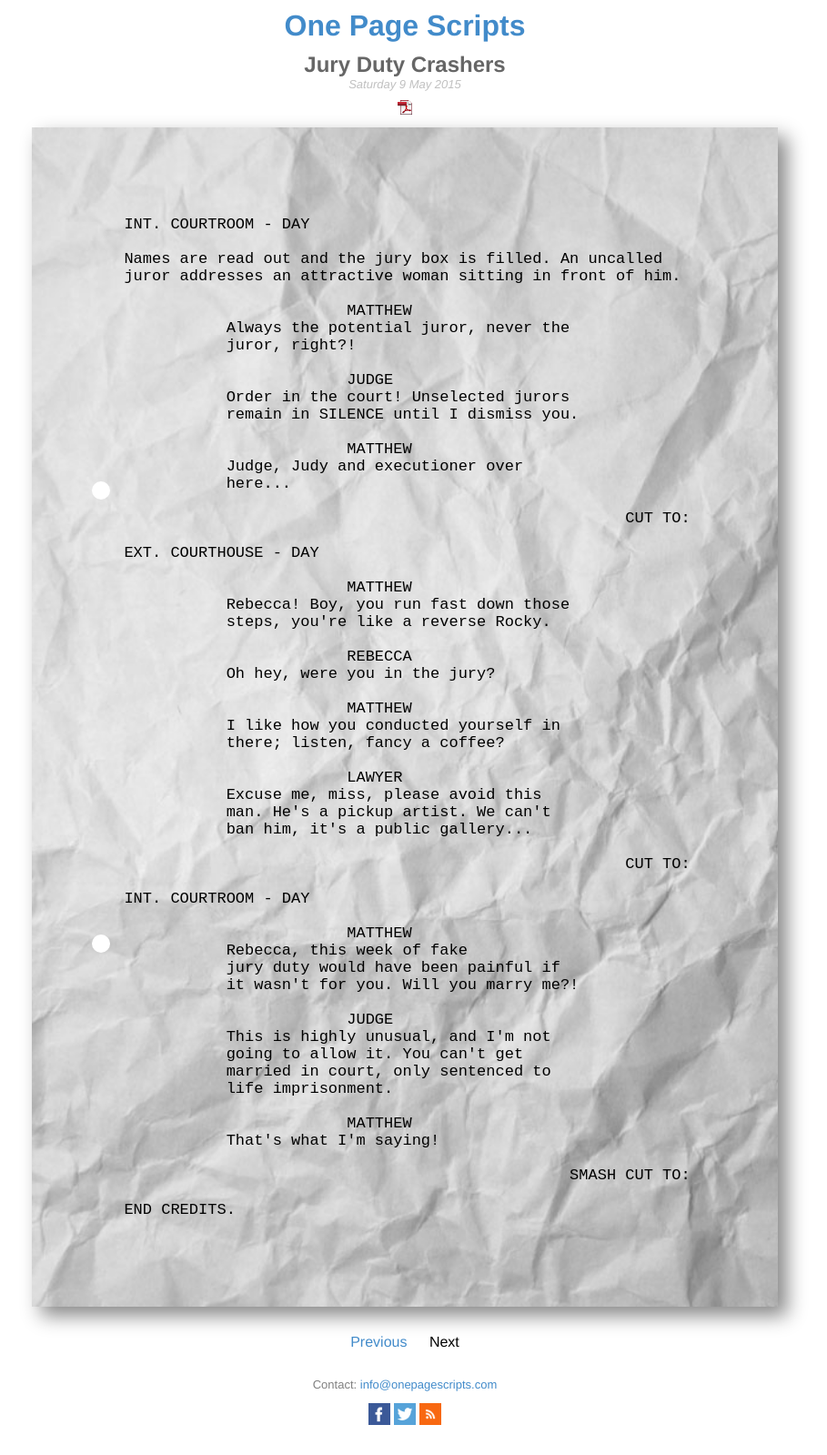
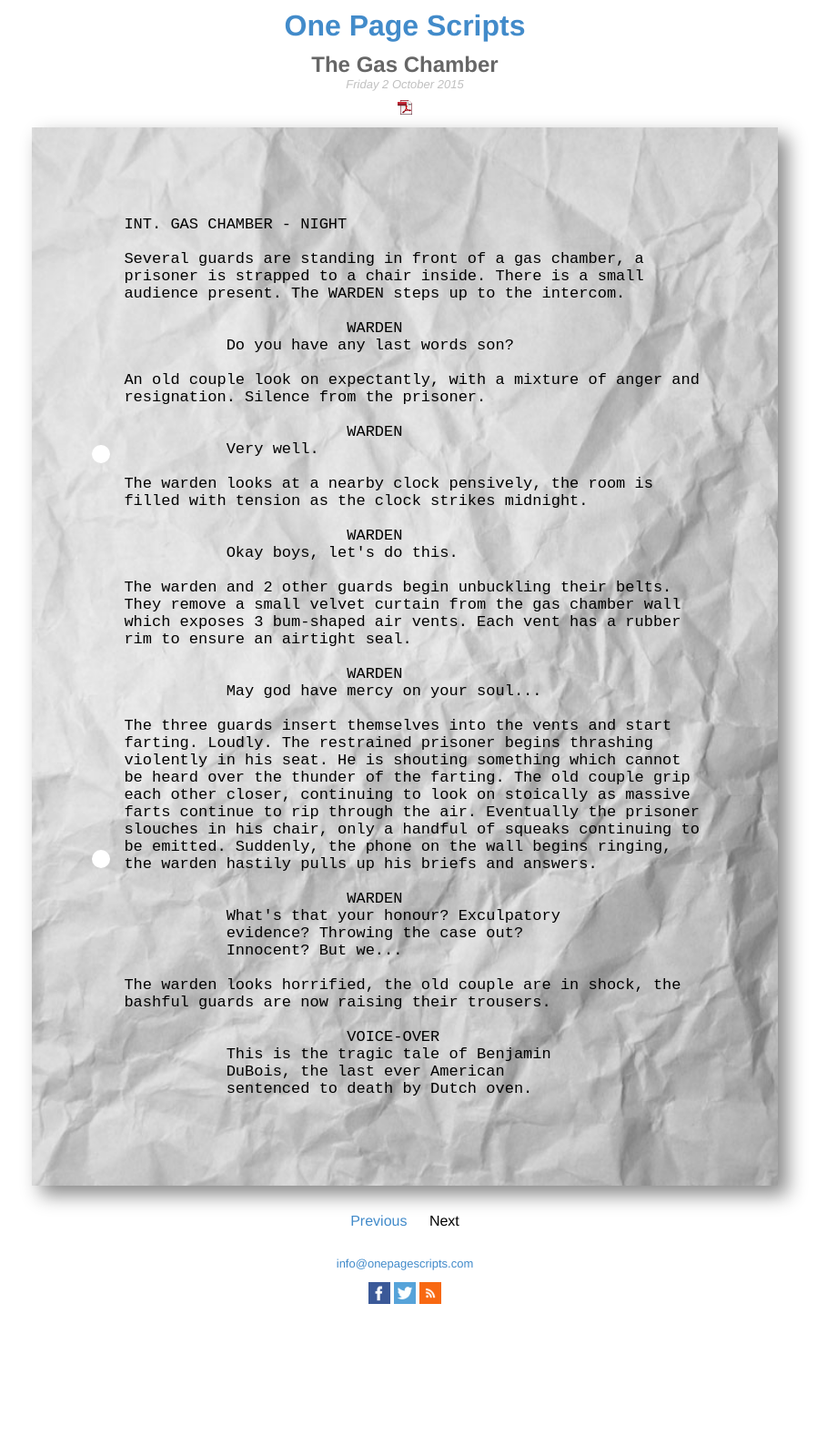
Before and after one commit to onepagescripts/onepagescripts.github.io, a Jekyll site: the page built from index.html, in a window 1280 px wide. Shown: the whole page at 91% size, without its empty margins (195-1104 px from the left). Built offline with Jekyll 4.4.1, drawn with Linux system fonts in a browser that asks for light colours; after the commit the page ends 1466 px from its top, so only the background shows below that.

Commit message:
Script #9, design tweaks

```diff
--- a/_layouts/default.html
+++ b/_layouts/default.html
@@ -47,8 +47,11 @@
 			<a href="{{site.baseurl}}/" title="{{ site.description }}"><h1>{{ site.name }}</h1></a>
 			<h2>{{ script_title }}</h2>
 			<p class="date">
-				{{ date | date: "%A %-d %B  %Y" }}
+        <time datetime="{{date}}">
+          {{ date | date: '%A %-d %B %Y' }}
+        </time>
 			</p>
+
 			<a href="{{site.baseurl}}/downloads/{{ post_number }}.pdf"><img src="{{site.baseurl}}/icon-pdf.png" title="PDF"/></a>
 		</header>
 		<main>
@@ -77,7 +80,7 @@
 		<footer>
 			<div id="contact">
 				<p>
-					Contact: <a href="mailto:info@onepagescripts.com">info@onepagescripts.com</a>
+					<a href="mailto:info@onepagescripts.com">info@onepagescripts.com</a>
 				</p>
 			</div>
 			<div id="social-links">
--- /dev/null
+++ b/_posts/2015-10-02-9.md
@@ -0,0 +1,57 @@
+---
+script_title: The Gas Chamber
+title_text: More like the Ass Chamber!
+---
+
+
+           INT. GAS CHAMBER - NIGHT
+
+           Several guards are standing in front of a gas chamber, a
+           prisoner is strapped to a chair inside. There is a small
+           audience present. The WARDEN steps up to the intercom.
+
+                                   WARDEN
+                      Do you have any last words son?
+
+           An old couple look on expectantly, with a mixture of anger and
+           resignation. Silence from the prisoner.
+
+                                   WARDEN
+                      Very well.
+
+           The warden looks at a nearby clock pensively, the room is
+           filled with tension as the clock strikes midnight.
+
+                                   WARDEN
+                      Okay boys, let's do this.
+
+           The warden and 2 other guards begin unbuckling their belts.
+           They remove a small velvet curtain from the gas chamber wall
+           which exposes 3 bum-shaped air vents. Each vent has a rubber
+           rim to ensure an airtight seal.
+
+                                   WARDEN
+                      May god have mercy on your soul...
+
+           The three guards insert themselves into the vents and start
+           farting. Loudly. The restrained prisoner begins thrashing
+           violently in his seat. He is shouting something which cannot
+           be heard over the thunder of the farting. The old couple grip
+           each other closer, continuing to look on stoically as massive
+           farts continue to rip through the air. Eventually the prisoner
+           slouches in his chair, only a handful of squeaks continuing to
+           be emitted. Suddenly, the phone on the wall begins ringing,
+           the warden hastily pulls up his briefs and answers.
+
+                                   WARDEN
+                      What's that your honour? Exculpatory
+                      evidence? Throwing the case out?
+                      Innocent? But we...
+
+           The warden looks horrified, the old couple are in shock, the
+           bashful guards are now raising their trousers.
+
+                                   VOICE-OVER
+                      This is the tragic tale of Benjamin
+                      DuBois, the last ever American
+                      sentenced to death by Dutch oven.
--- a/style.css
+++ b/style.css
@@ -33,7 +33,7 @@ h2{
 	margin: 10px 0 0 0;
 }
 
-p.date{
+.date{
 	color: #C0C0C0;
 	font-style: italic;
 	margin: 0 0 10px 0;
@@ -80,3 +80,11 @@ footer{
 	font-size: small;
 	color: gray;
 }
+::selection{
+    color:                    #fff;
+    background-color: #000;
+}
+::-moz-selection{
+    color:                    #fff;
+    background-color: #000;
+}
```
Also changed, not shown: 1 other file.
